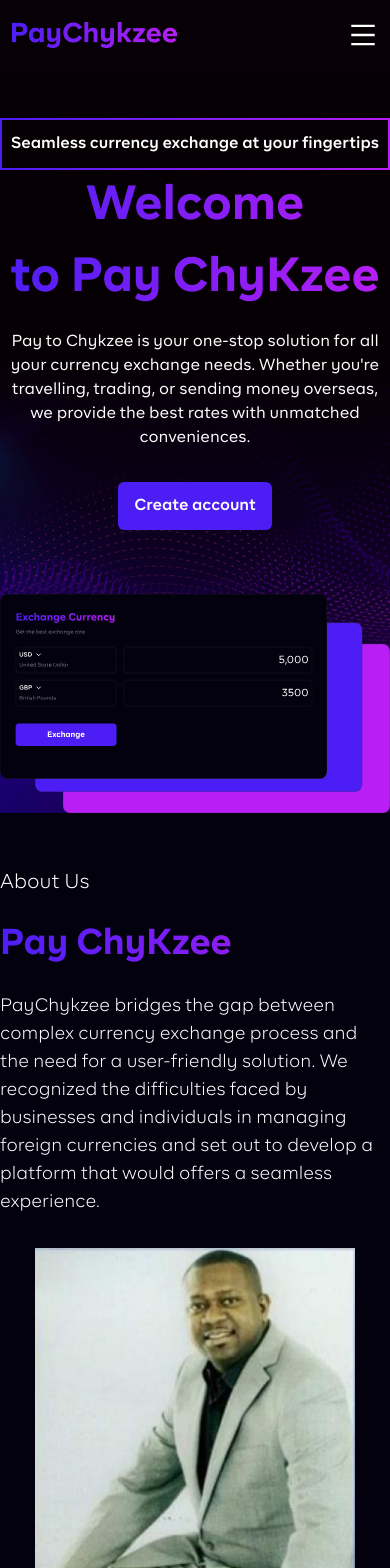
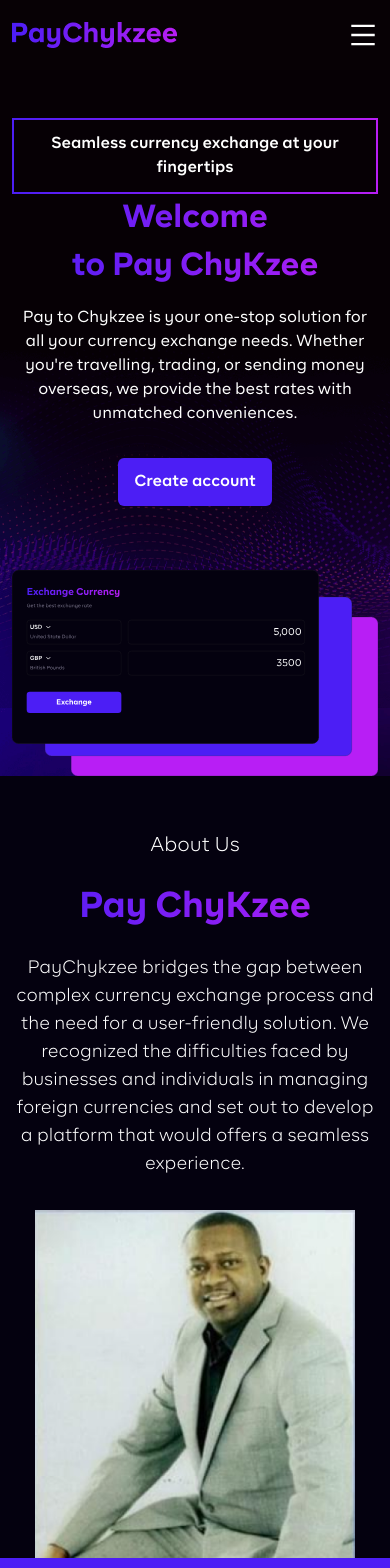
Before and after one commit to Iamfineboyygabriel/paychykzee, a React (Create React App) app: page / in a window 390 px wide. Shown: the top 1568 px of the page. Built offline with nearby package versions, Linux system fonts and the light colour scheme.

Commit message:
working on responsiveness

```diff
--- a/src/components/contents/about-us/About.tsx
+++ b/src/components/contents/about-us/About.tsx
@@ -3,17 +3,17 @@ import ceo from "../../../assets/png/ceo.png";
 const About = () => {
   return (
     <main className="w-full bg-purpleblack font-br-regular text-text">
-      <section className="m-auto flex  flex-col justify-between lg:w-[80%] lg:flex-row">
+      <section className="m-auto flex flex-col justify-between px-3 lg:w-[80%] lg:flex-row">
         <div className="pt-[3.5em] lg:w-[45%]">
-          <article>
+          <article className="text-center lg:text-left">
             <p className="font-br-light text-xl">About Us</p>
           </article>
-          <header className="mt-[1.7em]">
+          <header className="mt-[1.7em] text-center lg:text-left">
             <h1 className="gradient-text font-br-bold text-3xl sm:text-4xl">
               Pay ChyKzee
             </h1>
           </header>
-          <div className="mt-[1.7em]">
+          <div className="mt-[1.7em] text-center lg:text-left">
             <article className="font-br-light text-base leading-7 sm:text-lg">
               PayChykzee bridges the gap between complex currency exchange
               process and the need for a user-friendly solution. We recognized
--- a/src/components/contents/get-started/GetStated.tsx
+++ b/src/components/contents/get-started/GetStated.tsx
@@ -9,9 +9,9 @@ const GetStarted = () => {
   };
   return (
     <div>
-      <main className="w-full  font-br-regular">
-        <section className="ml-auto flex w-[90%] flex-col justify-between lg:flex-row">
-          <div className="w-full lg:w-[27%] lg:pt-[3.5em]">
+      <main className="w-full font-br-regular">
+        <section className="ml-auto  flex w-[90%] flex-col justify-between lg:flex-row">
+          <div className="w-full text-center lg:w-[27%] lg:pt-[3.5em] lg:text-left">
             <header className="mt-[1.7em]">
               <h1 className="gradient-text font-br-bold text-3xl">
                 Get Started
@@ -30,7 +30,7 @@ const GetStarted = () => {
               </button.PrimaryButton>
             </div>
           </div>
-          <div>
+          <div className="flex justify-center lg:justify-end">
             <img src={card} alt="card" className="mt-[5em]" />
           </div>
         </section>
--- a/src/components/contents/hero-section/HeroSection.tsx
+++ b/src/components/contents/hero-section/HeroSection.tsx
@@ -10,18 +10,18 @@ const HeroSection = () => {
   };
 
   return (
-    <main className="relative flex h-full w-full flex-col items-center justify-center bg-hero-pattern  bg-cover font-br-regular">
-      <section className="w-full text-center md:w-[60%]">
+    <main className="relative flex h-full w-full flex-col items-center justify-center bg-hero-pattern bg-cover  px-3 font-br-regular">
+      <section className="w-full  text-center md:w-[60%]">
         <article className="gradient-border m-auto mt-[3em] flex w-full justify-center rounded-lg py-3 text-center lg:mt-[6em] lg:w-[50%]">
           <p className="font-br-semibold text-text">
             Seamless currency exchange at your fingertips
           </p>
         </article>
         <header>
-          <h1 className="gradient-text font-br-bold text-[2em] sm:text-[3em] lg:text-[4em]">
+          <h1 className="gradient-text font-br-bold text-[2em] sm:text-[2em] lg:text-[4em]">
             Welcome
           </h1>
-          <h1 className="gradient-text font-br-bold text-[2em] sm:text-[3em] lg:text-[4em]">
+          <h1 className="gradient-text font-br-bold text-[2em] sm:text-[2em] lg:text-[4em]">
             to Pay ChyKzee
           </h1>
         </header>
--- a/src/components/contents/navbar/Navbar.tsx
+++ b/src/components/contents/navbar/Navbar.tsx
@@ -75,12 +75,12 @@ const Navbar = () => {
         toggle={toggle}
         fullscreen
       >
-        <ModalBody className="flex h-screen w-screen flex-col items-center justify-center bg-purpleblack p-4 text-center">
-          <div className="absolute right-4 top-4">
+        <ModalBody className="flex h-screen w-screen flex-col items-center justify-center bg-purpleblack p-7 text-center">
+          <div className="absolute right-8 top-6">
             <AiOutlineClose
               onClick={toggle}
               className="cursor-pointer text-text"
-              size={30}
+              size={40}
             />
           </div>
           <motion.div
```
